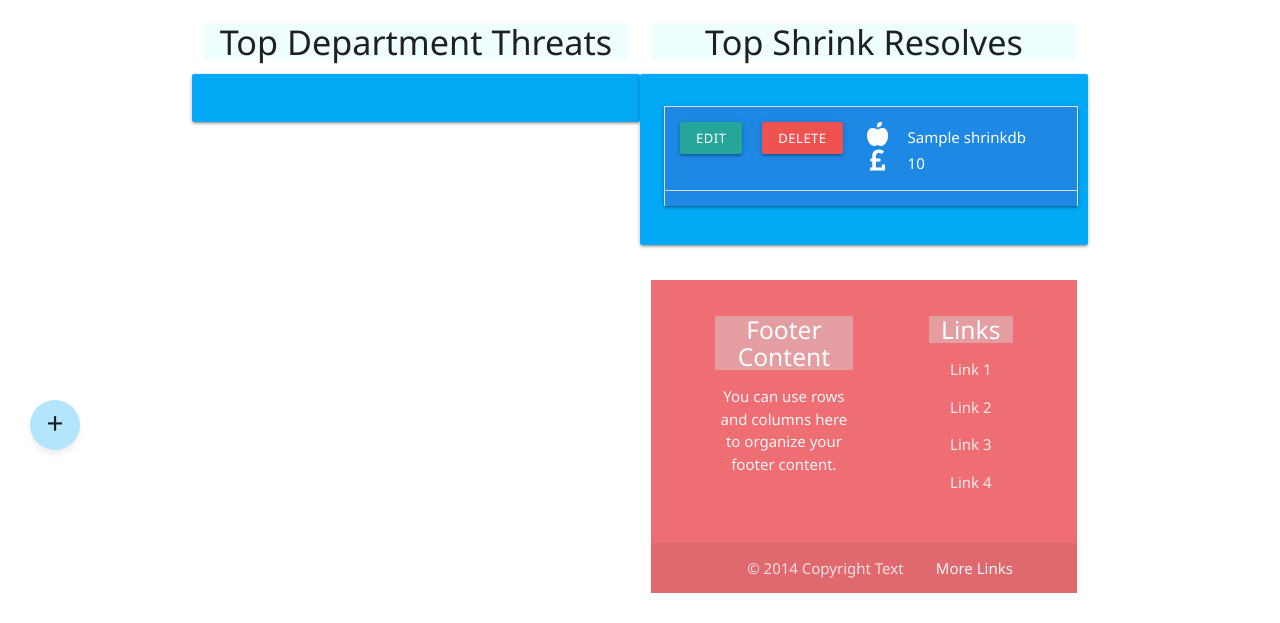
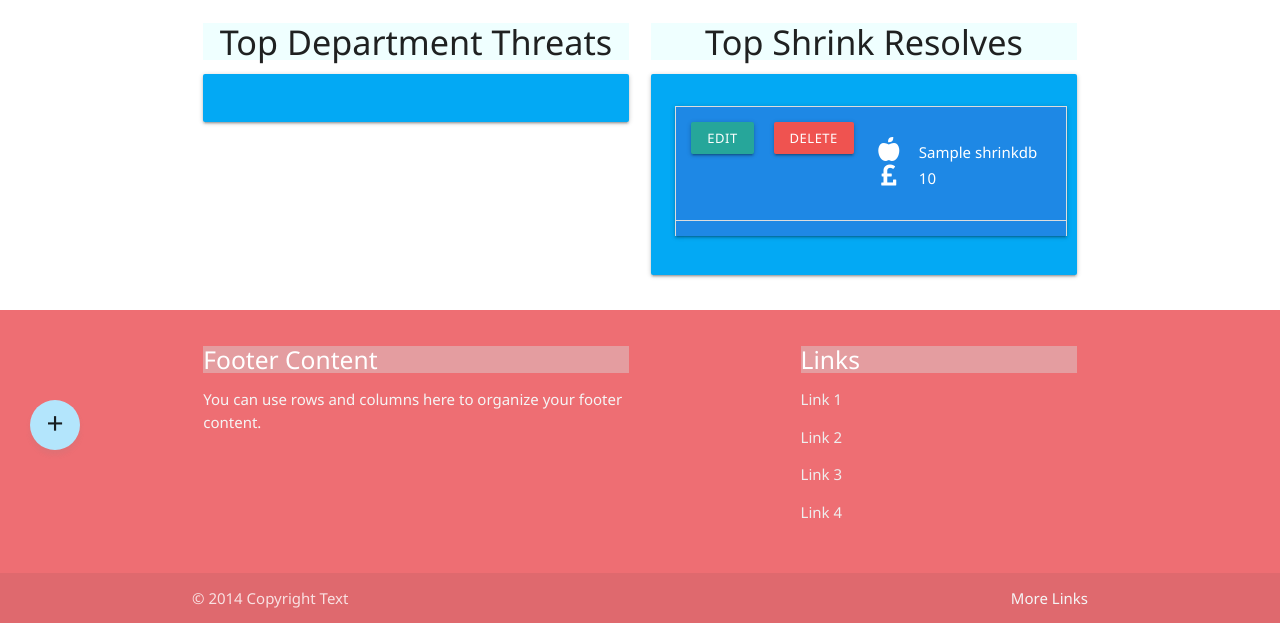
Before and after one commit to leeton1412/myshrink, a Flask app: page /profile/1 in a window 1280 px wide. Shown: the part 300-923 px from the top of the page. Before the commit the page ends 893 px from the top, so only its background shows below. Run offline with Flask 2, Linux system fonts and the light colour scheme; the visitor is signed in with stand-in values (Sample User, id 1); a database or web service that is not in the repository returns one stand-in record (values such as "Sample title"); some libraries are stand-ins or nearby versions.

Commit message:
Fixed bug with footer

```diff
--- a/templates/profile.html
+++ b/templates/profile.html
@@ -8,10 +8,8 @@
 <div class="container">
     <div class="row shrink-display center-align">
         <div class="col s12 m6">
-            <h4>Top Department Threats</h4>
-                <div class="row">
+            <h4 class="center-align">Top Department Threats</h4>
                 <div class="card-panel light-blue left-align">
-
                     <!-- Jinja loop for not resolved -->
                         {% for result in filtered_results %}
                             {% if not result.resolved %}
@@ -20,12 +18,12 @@
                                 <div class="collapsible-header blue darken-1">
                                     <a href="{{ url_for('delete_shrink', shrink_id=result._id) }}" class="waves-effect waves-light btn-small button-style">Delete</a>
                                     <a href="{{ url_for('edit_shrink', shrink_id=result._id) }}" class="waves-effect waves-light btn-small button-style">Edit</a>
-                            <span class="media-text"><i class="fas fa-apple-alt"></i>{{ result.product_name}}<br>
-                            <i class="fas fa-pound-sign"></i>£{{ result.amount_lost_value }}</span>
+                                    <p class="media-text"><i class="fas fa-apple-alt"></i>{{ result.product_name}}<br>
+                                    <i class="fas fa-pound-sign"></i>£{{ result.amount_lost_value }}</p>
                                 </div>
                                 <div class="collapsible-body">
-                            <span> {{ result.additional_info }}</span> <br>
-                            <span> {{ result.date }} </span>
+                                   <p class="media-text">  {{ result.additional_info }}<br>
+                                     {{ result.date }} </p>
                                 </div>
                                 </li>
                                 </ul>
@@ -33,11 +31,12 @@
                         {% endfor %}
 
                     </div>
-    </div>
+
+
         </div>
         <div class="col s12 m6">
             <h4>Top Shrink Resolves</h4>
-        <div class="row">
+
             <div class="card-panel light-blue left-align">
 
                 <!-- Jinja loop for resolved -->
@@ -48,17 +47,20 @@
                     <div class="collapsible-header blue darken-1">
                         <a href="{{ url_for('edit_shrink', shrink_id=result._id) }}" class="waves-effect waves-light btn-small">Edit</a>
                         <a href="{{ url_for('delete_shrink', shrink_id=result._id) }}" class="waves-effect waves-light btn-small button-style red lighten-1">Delete</a>
-                        <span class="media-text"><i class="fas fa-apple-alt"></i>{{result.product_name}}<br>
-                        <i class="fas fa-pound-sign"></i>{{result.amount_lost_value}}</span>
+                        <p class="media-text"><i class="fas fa-apple-alt"></i>{{result.product_name}}<br>
+                        <i class="fas fa-pound-sign"></i>{{result.amount_lost_value}}</p>
                     </div>
                     <div class="collapsible-body">
-                        <span> {{result.additional_info}}</span> <br>
-                        <span> {{result.date}} </span>
+                        <p class="media-text"> {{result.additional_info}}</p> <br>
+                        <p class="media-text"> {{result.date}} </p>
                     </div>
                         </li>
                             </ul>
                                 {% endif %}
                             {% endfor %}
+
+
+        </div>               </div>
     </div>
 </div>
 {% endblock %}
```
Lines whose indentation alone changed are shown as unchanged.
